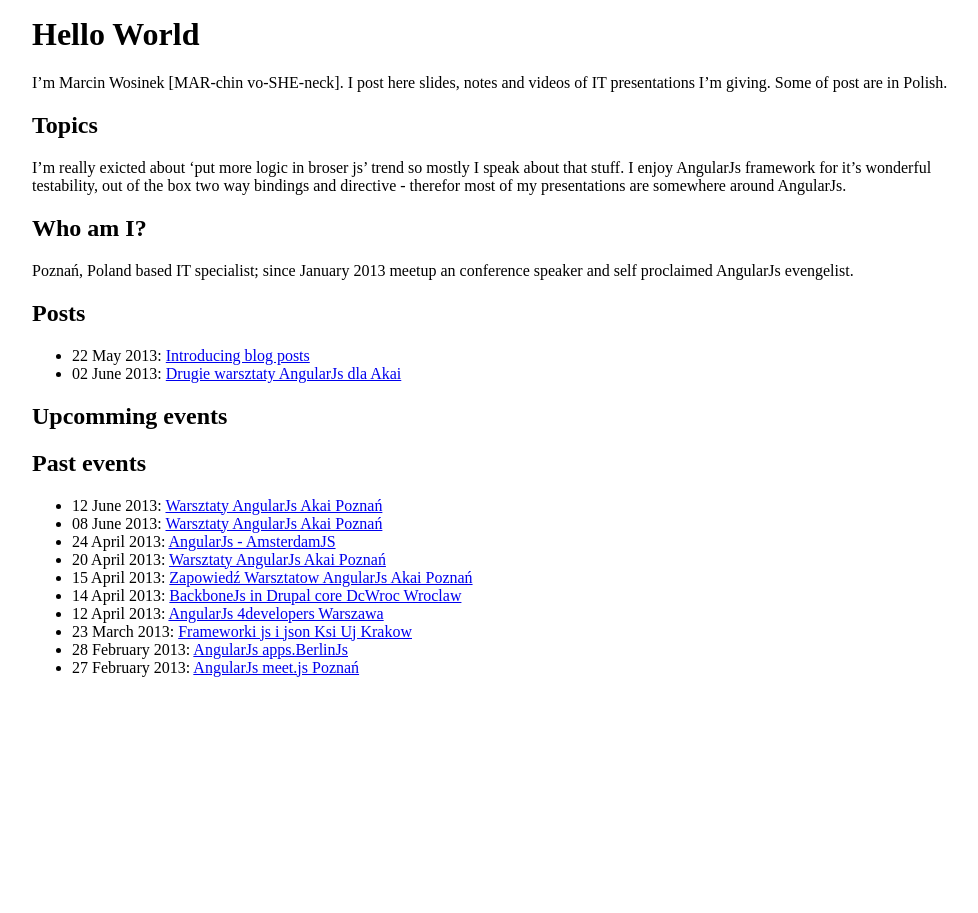
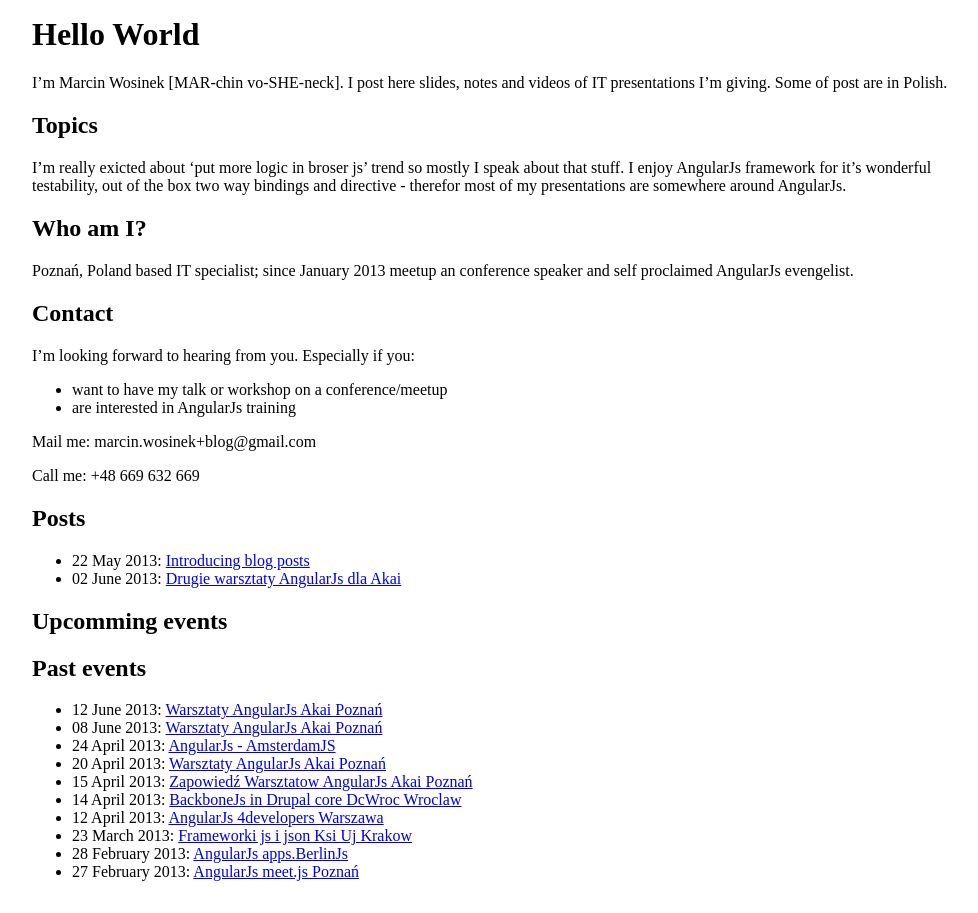
Before and after one commit to marcin-wosinek/blog, a Jekyll site: the page built from index.md, in a window 1280 px wide. Shown: the whole page, without its empty margins (128-1106 px from the left). Built offline with Jekyll 4.4.1, drawn with Linux system fonts in a browser that asks for light colours.

Commit message:
Add contact info

```diff
--- a/index.md
+++ b/index.md
@@ -10,3 +10,13 @@
 
 ## Who am I?
 Poznań, Poland based IT specialist; since January 2013 meetup an conference speaker and self proclaimed AngularJs evengelist.
+
+## Contact
+I'm looking forward to hearing from you. Especially if you:
+
+* want to have my talk or workshop on a conference/meetup
+* are interested in AngularJs training
+
+Mail me: marcin.wosinek+blog@gmail.com
+
+Call me: +48 669 632 669
```
